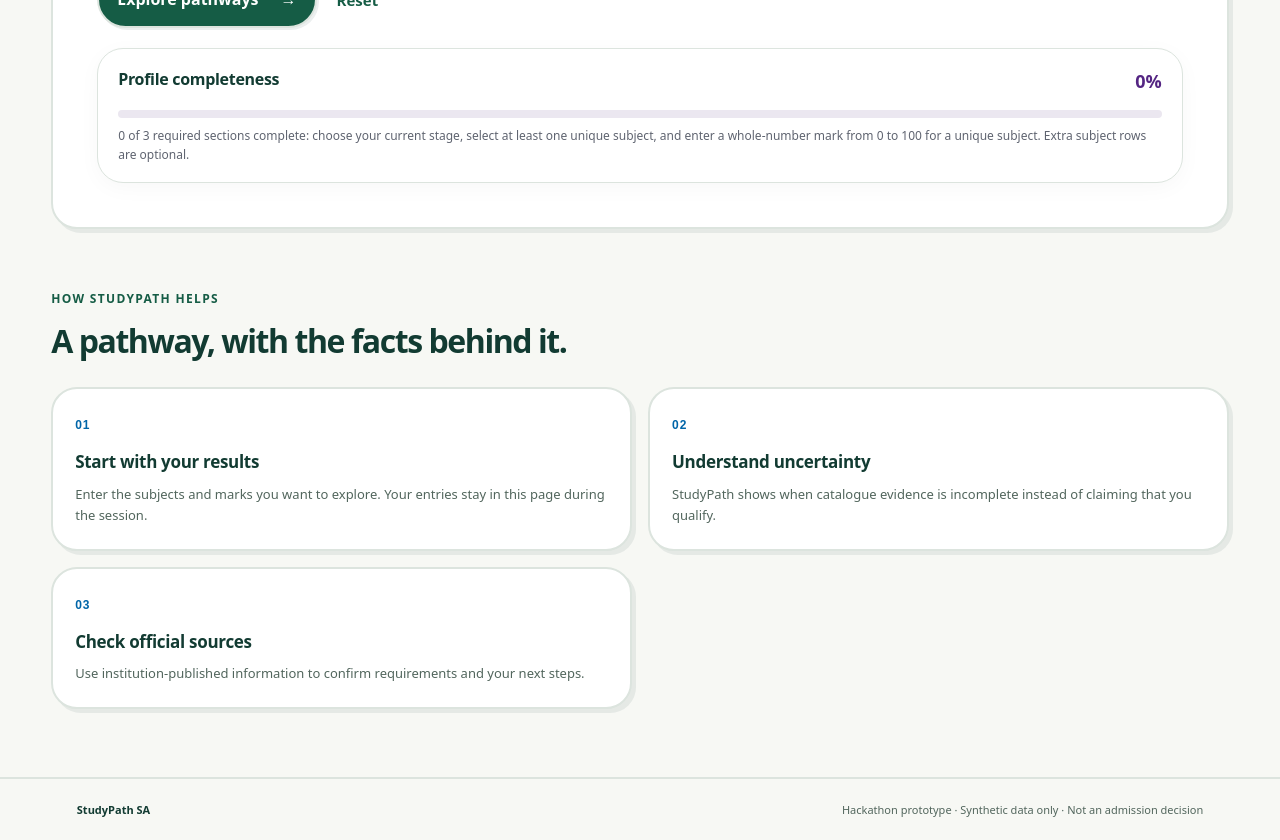
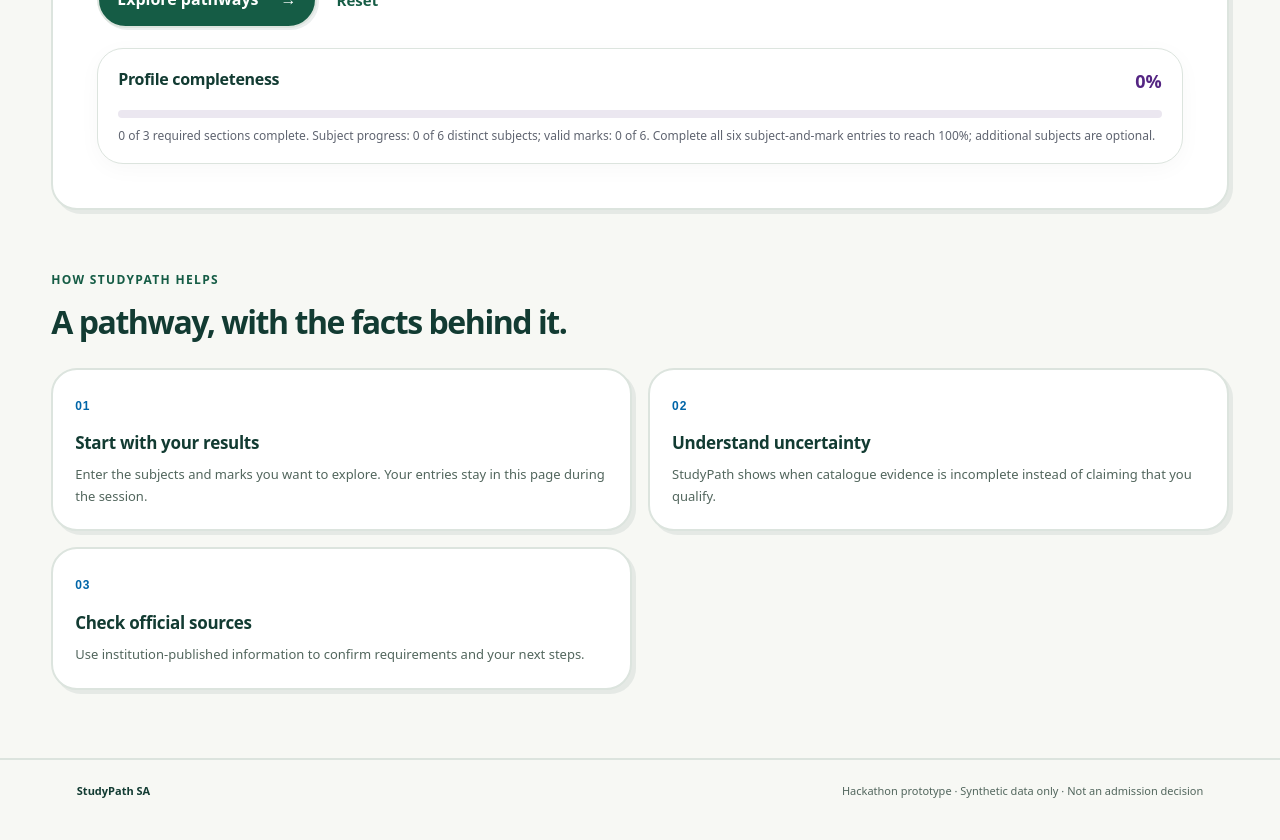
Before and after one commit to s1xte3n/studypath-sa, a React (Vite) app: page / in a window 1280 px wide. Shown: the part 1120-1960 px from the top of the page. Built offline with nearby package versions, Linux system fonts and the light colour scheme.

Commit message:
Show progressive six-subject profile completeness

```diff
--- a/src/main.jsx
+++ b/src/main.jsx
@@ -393,7 +393,6 @@ function App() {
   const [menuOpen, setMenuOpen] = useState(false);
   const [stage, setStage] = useState("");
   const [subjects, setSubjects] = useState([{ subject: "", mark: "", customSubject: false }]);
-  const [completenessReset, setCompletenessReset] = useState(false);
   const [notice, setNotice] = useState("");
   const [fieldErrors, setFieldErrors] = useState({ stage: "", subjects: {} });
   const [submitted, setSubmitted] = useState(false);
@@ -442,7 +441,6 @@ function App() {
 
   function updateSubject(index, field, value) {
     setSubjects(current => current.map((item, i) => i === index ? { ...item, [field]: value } : item));
-    setCompletenessReset(false);
     clearResults();
   }
 
@@ -458,7 +456,6 @@ function App() {
 
   function addSubject() {
     setSubjects(current => [...current, { subject: "", mark: "", customSubject: false }]);
-    setCompletenessReset(true);
     clearResults();
   }
 
@@ -471,7 +468,6 @@ function App() {
   function resetForm() {
     setStage("");
     setSubjects([{ subject: "", mark: "", customSubject: false }]);
-    setCompletenessReset(false);
     setResults([]);
     setSavedPathways([]);
     setTracking({});
@@ -540,10 +536,7 @@ function App() {
     }
   }
 
-  const discoverySummary = getDiscoverySummary({ stage, subjects, results, eligibilityFilter, campusFilter });
-  const discovery = completenessReset
-    ? { ...discoverySummary, profile: { completedSections: 0, requiredSections: 3, percentage: 0 } }
-    : discoverySummary;
+  const discovery = getDiscoverySummary({ stage, subjects, results, eligibilityFilter, campusFilter });
 
   return (
     <div className={`app-shell ${darkMode ? "theme-dark" : "theme-light"}`}>
@@ -677,10 +670,10 @@ function App() {
                 <h3 id="profile-completeness-title">Profile completeness</h3>
                 <strong>{discovery.profile.percentage}%</strong>
               </div>
-              <div className="completeness-track" role="progressbar" aria-label="Profile completeness" aria-valuemin={0} aria-valuemax={100} aria-valuenow={discovery.profile.percentage} aria-valuetext={`${discovery.profile.completedSections} of ${discovery.profile.requiredSections} required sections complete`}>
+              <div className="completeness-track" role="progressbar" aria-label="Profile completeness" aria-valuemin={0} aria-valuemax={100} aria-valuenow={discovery.profile.percentage} aria-valuetext={`${discovery.profile.completedSections} of ${discovery.profile.requiredSections} required sections complete; ${discovery.profile.subjectCount} of 6 unique subjects selected; ${discovery.profile.markedSubjectCount} of 6 valid marks entered`}>
                 <span style={{ width: `${discovery.profile.percentage}%` }} />
               </div>
-              <p>{discovery.profile.completedSections} of {discovery.profile.requiredSections} required sections complete: choose your current stage, select at least one unique subject, and enter a whole-number mark from 0 to 100 for a unique subject. Extra subject rows are optional.</p>
+              <p>{discovery.profile.completedSections} of {discovery.profile.requiredSections} required sections complete. Subject progress: {discovery.profile.subjectCount} of 6 distinct subjects; valid marks: {discovery.profile.markedSubjectCount} of 6. Complete all six subject-and-mark entries to reach 100%; additional subjects are optional.</p>
             </section>
             {notice && <p className={`form-notice ${submitted ? "notice-info" : "notice-error"}`} role="status" aria-live="polite">{notice}</p>}
           </form>
```
